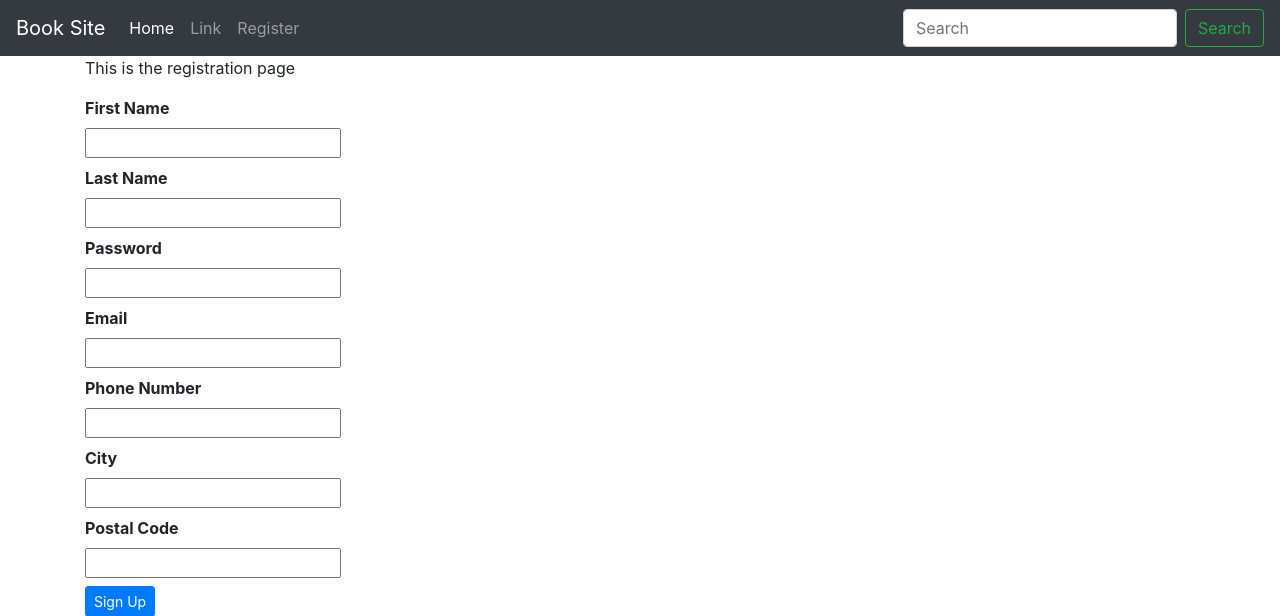
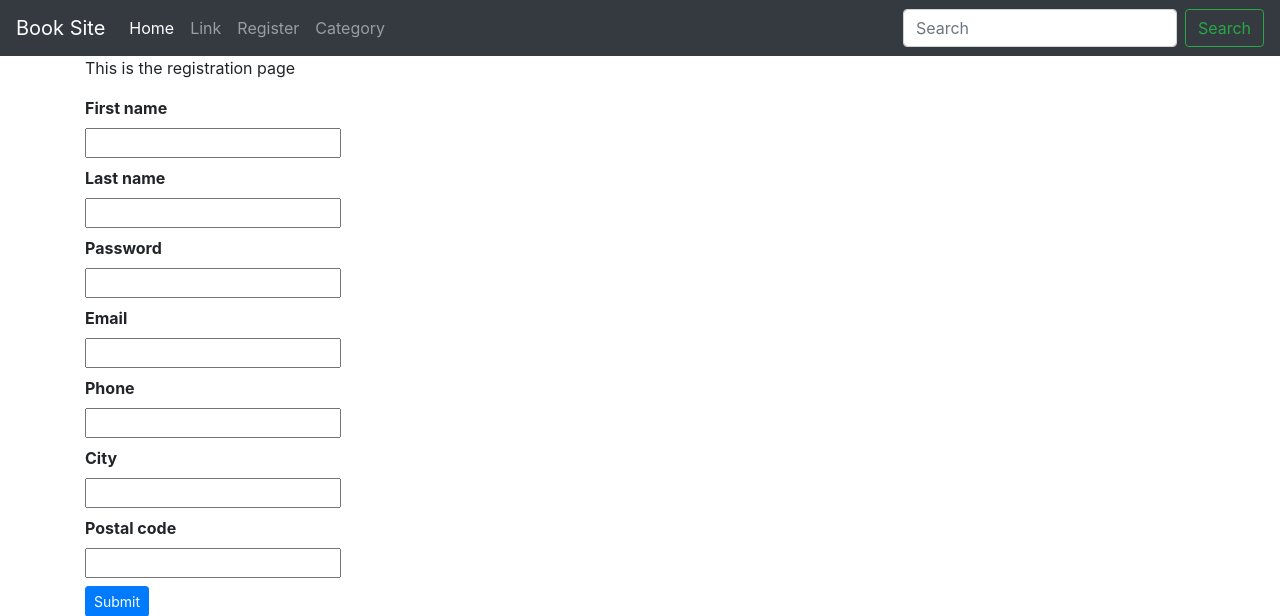
Before and after one commit to 98pontan/D0018E, a Flask app: template templates/register.html in a window 1280 px wide. Shown: the top 616 px of the page. Run offline with Flask 2, Linux system fonts and the light colour scheme; the template is opened without the code that fills it: values that come from a table or form of the project are taken from there, others are empty; form fields are guessed from the names that the template uses; some libraries are stand-ins or nearby versions.

Commit message:
added categorys

```diff
--- a/app.py
+++ b/app.py
@@ -1,9 +1,9 @@
 from flask import Flask, render_template, flash, redirect, url_for, sessions, logging, request
-import pymysql.cursors
+"""import pymysql.cursors
 from Models import UserForms
 
 from Models.UserForms import RegisterForm, LoginForm
-
+"""
 """connection = pymysql.connect(host='localhost',
                              user='oscar',
                              password='hej',
@@ -44,5 +44,11 @@
     form = LoginForm()
     return render_template(login.html, title='Login', form=form)
 
+@app.route('/category')
+def category():
+    return render_template('category.html')
+
+
+
 if __name__ == '__main__':
-    app.run(Debug=True)
+    app.run(debug=True)
--- a/templates/includes/_navbar.html
+++ b/templates/includes/_navbar.html
@@ -14,6 +14,9 @@
       <li class="nav-item">
         <a class="nav-link" href="/register">Register</a>
       </li>
+      <li class="nav-item">
+        <a class="nav-link" href="/category">Category</a>
+      </li>
     </ul>
     <form class="form-inline mt-2 mt-md-0">
       <input class="form-control mr-sm-2" type="text" placeholder="Search" aria-label="Search">
```
Also changed, not shown: templates/category.html (+33 -0 lines).
